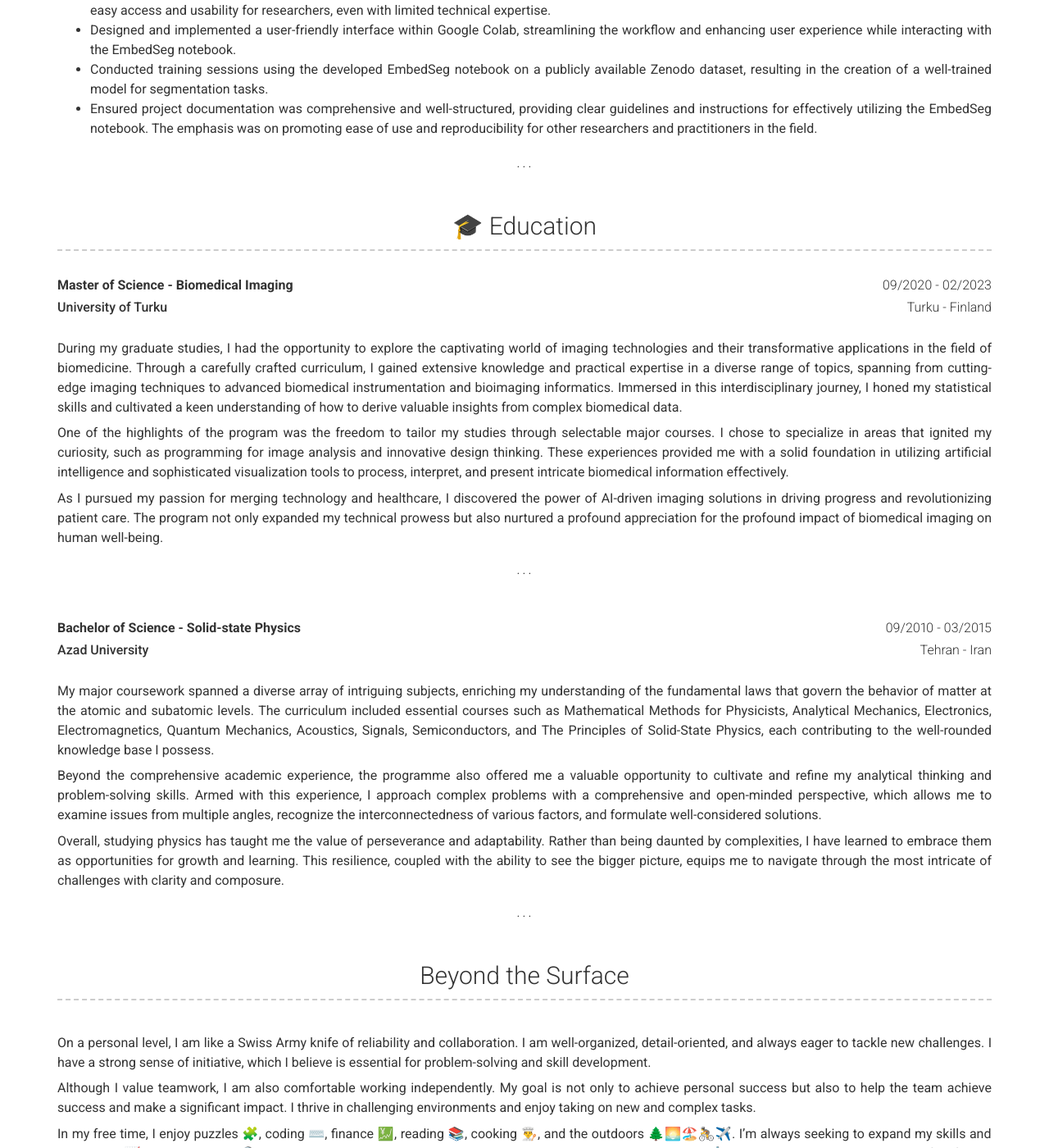
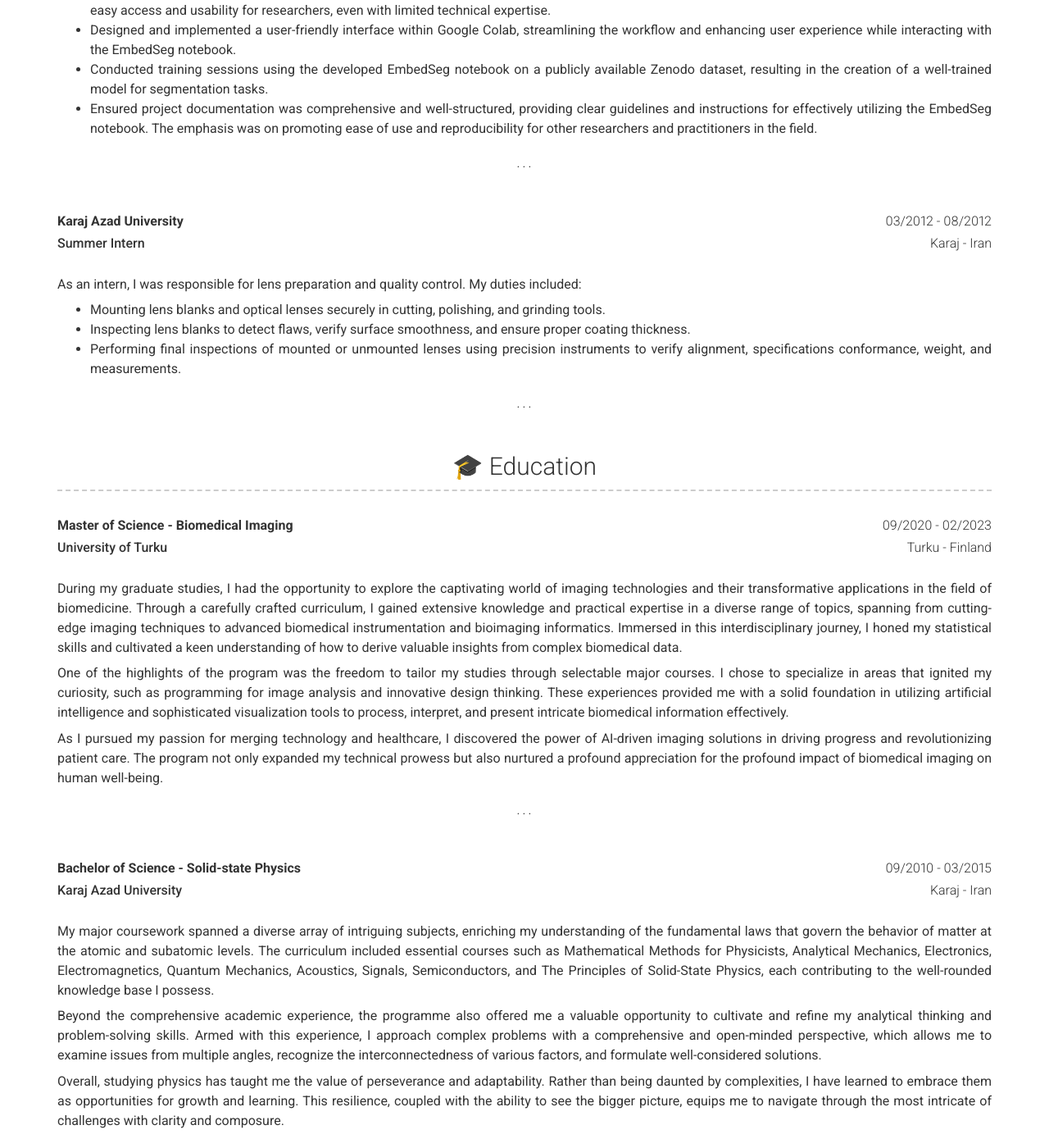
Before and after one commit to aminrezaei-img/CV, a Jekyll site: the page built from index.md, in a window 1280 px wide and 1400 px high, scrolled down 1585 px. Shown: the whole window at 82% size. Built offline with Jekyll 4.4.1, drawn with Linux system fonts in a browser that asks for light colours; nearby versions of some CDN libraries.

Commit message:
Update _config.yml

```diff
--- a/_config.yml
+++ b/_config.yml
@@ -90,6 +90,22 @@ content:
         quote: >
           . . .
 
+      - layout:  top-left
+        title: Karaj Azad University
+        sub_title: Summer Intern
+        city: Karaj
+        country: Iran
+        caption: 03/2012 - 08/2012
+        description: | # this will include new lines to allow paragraphs
+          As an intern, I was responsible for lens preparation and quality control. My duties included:
+
+          - Mounting lens blanks and optical lenses securely in cutting, polishing, and grinding tools.
+          - Inspecting lens blanks to detect flaws, verify surface smoothness, and ensure proper coating thickness.
+          - Performing final inspections of mounted or unmounted lenses using precision instruments to verify alignment, specifications conformance, weight, and measurements.
+
+        quote: >
+          . . .
+
   - title: 🎓 Education
     layout: list
     content:
@@ -110,8 +126,8 @@ content:
 
       - layout: top-left
         title: Bachelor of Science - Solid-state Physics
-        sub_title: Azad University
-        city: Tehran
+        sub_title: Karaj Azad University
+        city: Karaj
         country: Iran
         caption: 09/2010 - 03/2015
         description: | # this will include new lines to allow paragraphs
```
